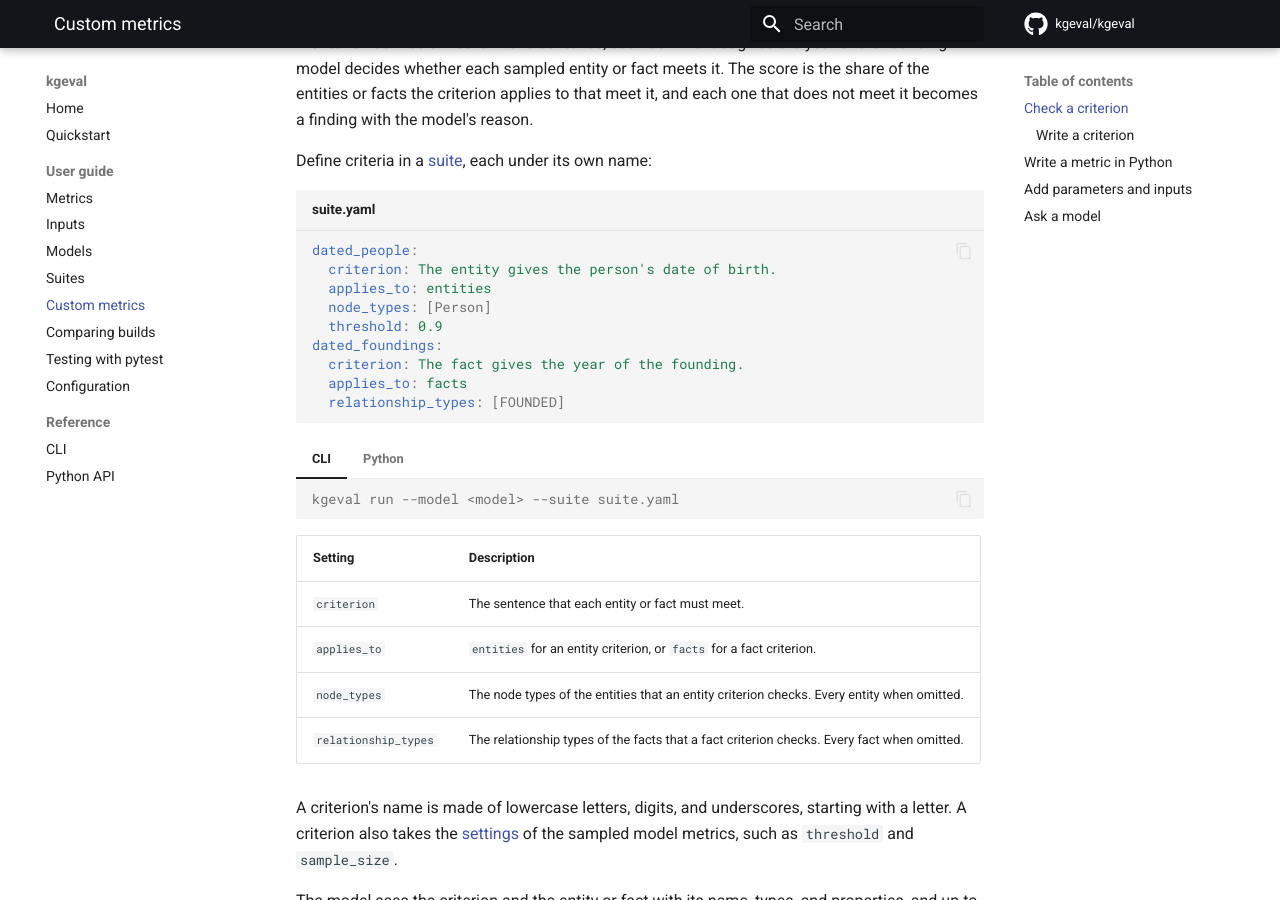
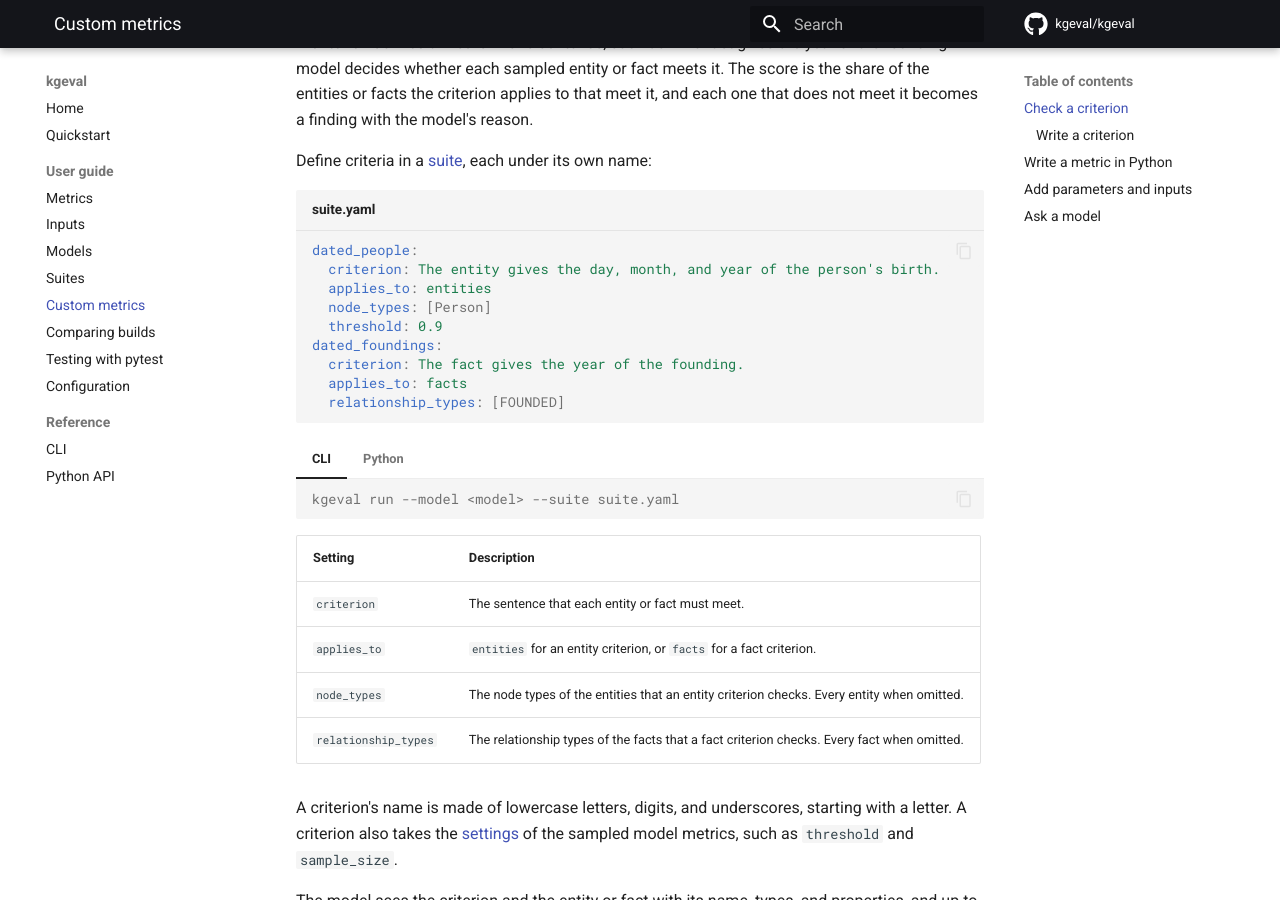
Before and after one commit to kgeval/kgeval, an MkDocs documentation site: the page built from docs/guide/custom-metrics.md, in a window 1280 px wide and 900 px high, scrolled down 343 px. Built offline with MkDocs 1.6.1 and Material for MkDocs 9.7.7, drawn with Linux system fonts in a browser that asks for light colours; comment, search, counter and statistics services are not loaded.

Commit message:
docs: rerun the example notebook and quote that run everywhere

````diff
--- a/docs/guide/custom-metrics.md
+++ b/docs/guide/custom-metrics.md
@@ -16,7 +16,7 @@ Define criteria in a [suite](suites.md), each under its own name:
 
 ```yaml title="suite.yaml"
 dated_people:
-  criterion: The entity gives the person's date of birth.
+  criterion: The entity gives the day, month, and year of the person's birth.
   applies_to: entities
   node_types: [Person]
   threshold: 0.9
````
Also changed, not shown: README.md (+1 -1 lines), docs/guide/testing.md (+1 -1 lines), docs/quickstart.md (+3 -3 lines), 2 other files.
